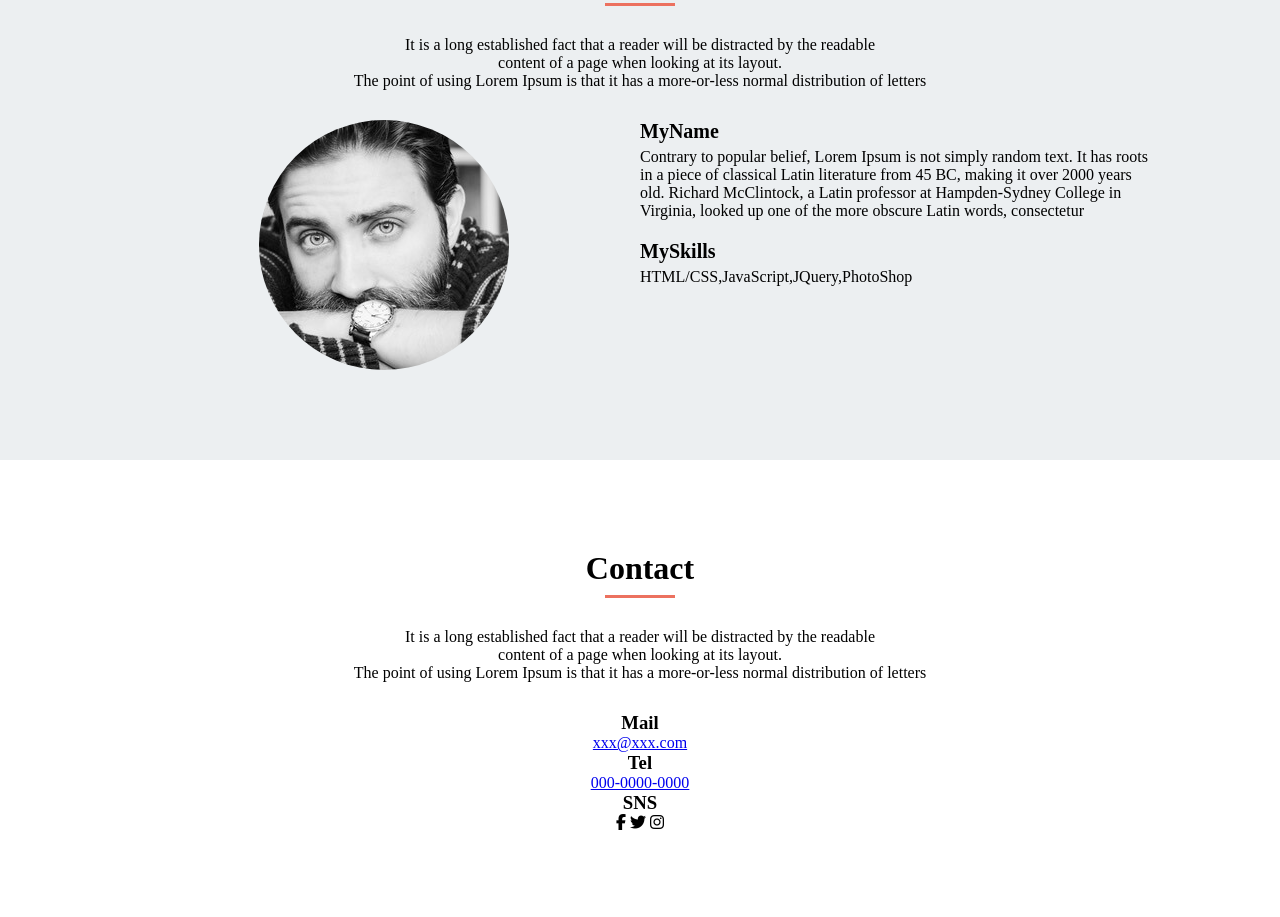
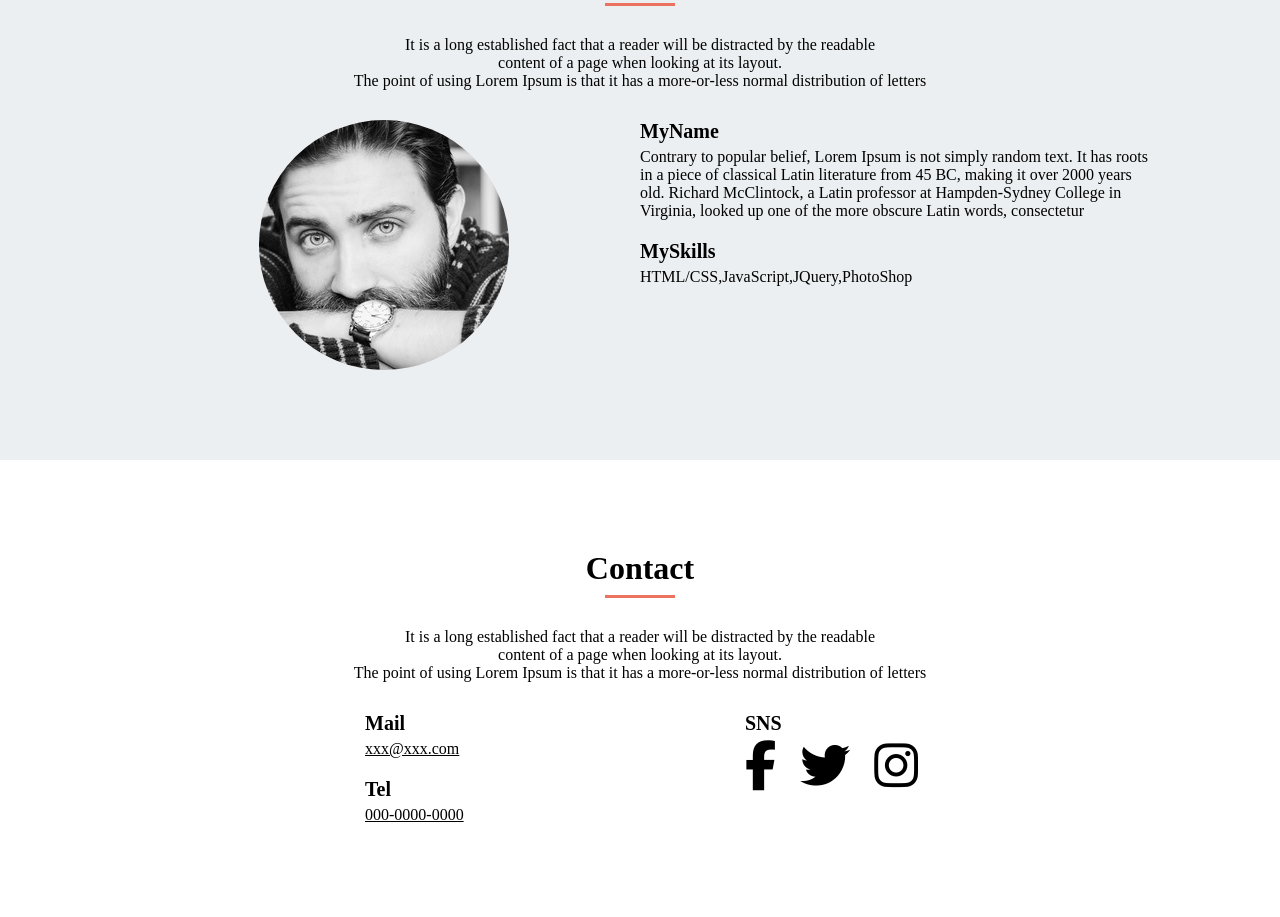
Before and after one commit to masutaniR/5-html_css_2, a plain HTML site: page index.html in a window 1280 px wide. Shown: the part 2275-3192 px from the top of the page. Drawn offline with Linux system fonts and the light colour scheme.

Commit message:
[Finish] contact

```diff
--- a/index.html
+++ b/index.html
@@ -137,13 +137,13 @@
             The point of using Lorem Ipsum is that it has a more-or-less normal distribution of letters
           </p>
           <div class="info-box">
-            <div class="mail-name-box">
-              <div class="mail-name-subbox">
-                <h3 class="mail-name-heanging">
+            <div class="mail-tel-box">
+              <div class="mail-tel-subbox">
+                <h3 class="mail-tel-heading">
                   Mail
                 </h3>
                 <a class="link-text" href="mailto:xxx@xxx.com">xxx@xxx.com</a>
-                <h3 class="mail-name-heading">
+                <h3 class="mail-tel-heading">
                   Tel
                 </h3>
                 <a class="link-text" href="tel:000-0000-0000">000-0000-0000</a>
--- a/style.css
+++ b/style.css
@@ -171,10 +171,46 @@ nav {
   width: 512px;
   text-align: start;
 }
-.name-skill-heading {
+.name-skill-heading,
+.mail-tel-heading,
+.sns-heading {
   font-size: 20px;
   margin-bottom: 5px;
 }
 .name-skill-text {
   margin-bottom: 20px;
 }
+.c-container {
+  width: 800px;
+}
+.info-box {
+  display: flex;
+  text-align: start;
+}
+.mail-tel-box {
+  width: 400px;
+}
+.mail-tel-subbox {
+  width: 150px;
+  margin: 0 auto;
+}
+.mail-tel-heading:last-of-type {
+  margin-top: 20px;
+}
+.link-text {
+  color: #000;
+}
+.sns-box {
+  width: 400px;
+}
+.sns-subbox {
+  width: 190px;
+  margin: 0 auto;
+}
+.fab {
+  font-size: 50px;
+  margin-right: 20px;
+}
+.fab:last-child {
+  margin-right: 0;
+}
```
